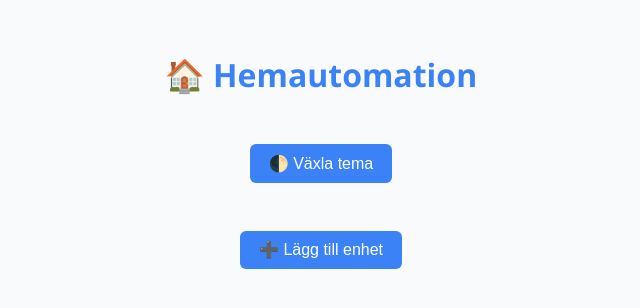
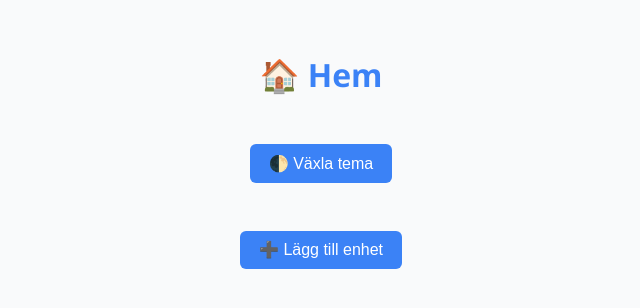
Before and after one commit to FreAxe/Home-dashboard, a plain HTML site: page index.html in a window 1280 px wide. Shown: the whole page, without its empty margins (319-959 px from the left). Drawn offline with Linux system fonts and the light colour scheme.

Commit message:
Update index.html

```diff
--- a/index.html
+++ b/index.html
@@ -2,11 +2,11 @@
 <html lang="sv">
 <head>
   <meta charset="UTF-8" />
-  <title>Hemautomation Dashboard</title>
+  <title>Hem Dashboard</title>
   <link rel="stylesheet" href="style.css" />
 </head>
 <body>
-  <h1>🏠 Hemautomation</h1>
+  <h1>🏠 Hem</h1>
 
   <div class="toggle-theme">
     <button onclick="toggleTheme()">🌓 Växla tema</button>
```
